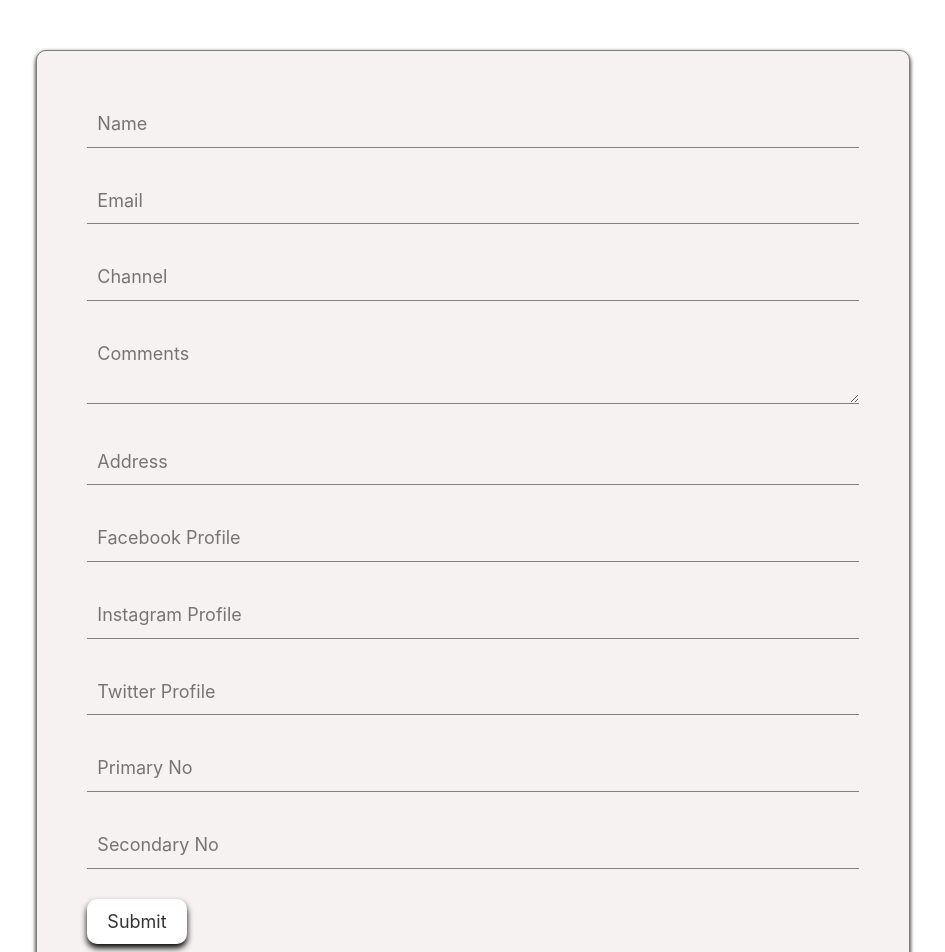
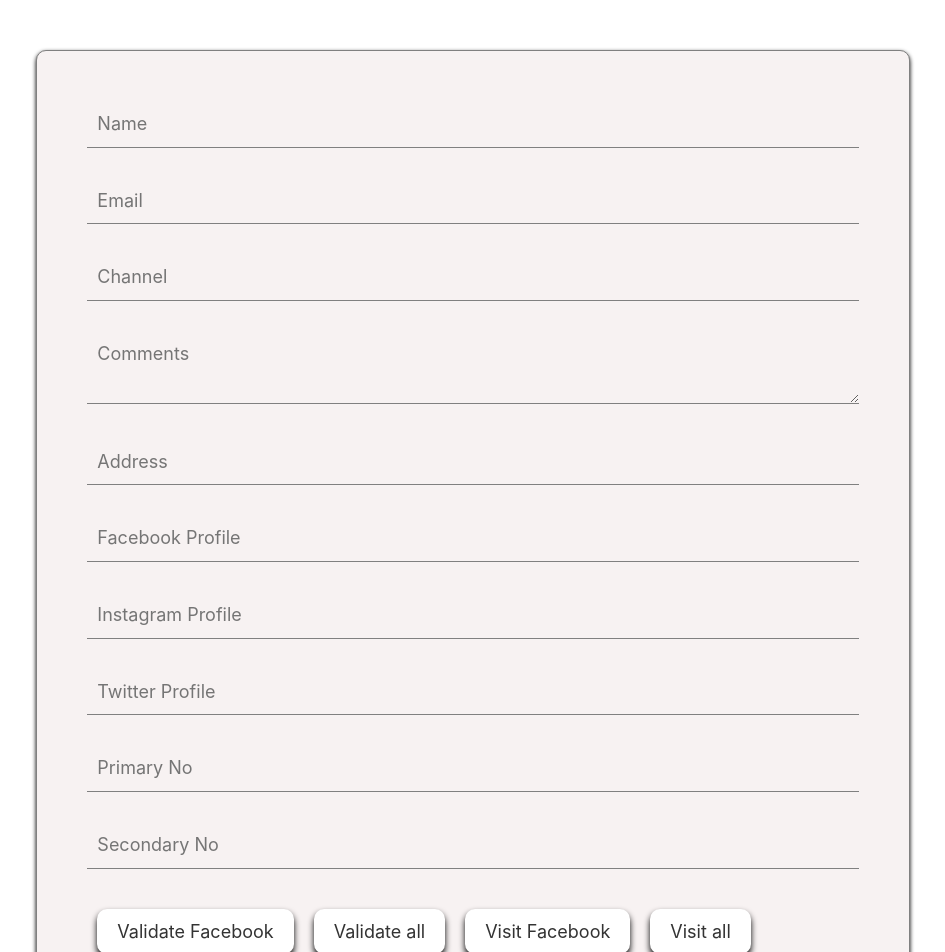
Before and after one commit to ashaytiwari/React-Redux-And-Formik, a React (Create React App) app: page / in a window 1280 px wide. Shown: the top 952 px of the page, without its empty margins (167-1112 px from the left). Built offline with nearby package versions, Linux system fonts and the light colour scheme.

Commit message:
Completed upto maually triggering validation

```diff
--- a/src/App.css
+++ b/src/App.css
@@ -27,6 +27,7 @@
     border: none;
     box-shadow: 0 4px 6px 0 black;
     font-size: 18px;
+    margin: 10px
 }
 .Youtube-form .form button:hover{
     box-shadow: 0 2px 4px 0 black;
--- a/src/components/YoutubeForm.js
+++ b/src/components/YoutubeForm.js
@@ -1,5 +1,5 @@
 import React from 'react'
-import { Formik, Form, Field, ErrorMessage, FieldArray} from 'formik'
+import { Formik, Form, Field, ErrorMessage, FieldArray } from 'formik'
 import * as Yup from 'yup'
 import TextError from './TextError'
 
@@ -31,6 +31,15 @@ const validationSchema = Yup.object({
     address: Yup.string().required('Required')
 })
 
+// Field level validation for social.facebook
+const validateFacebook = values => {
+    let error
+    if (!values) {
+        error = 'Required'
+    }
+    return error
+}
+
 function YoutubeForm() {
 
     return (
@@ -40,10 +49,14 @@ function YoutubeForm() {
                 <div className="col-md-2"></div>
 
                 <div className="col-md-8 form">
+                    {/* For manually triggering we pass form element as render props pattern */}
                     <Formik
                         initialValues={initialValues}
                         validationSchema={validationSchema}
                         onSubmit={onSubmit}>
+                        {
+                            formik => {
+                                return (
                                     <Form>
                                         <div className="formGroup">
                                             <Field
@@ -51,7 +64,7 @@ function YoutubeForm() {
                                                 id="name"
                                                 name="name"
                                                 placeholder="Name" />
-                                <ErrorMessage  name='name' component={TextError} />
+                                            <ErrorMessage name='name' component={TextError} />
                                         </div>
 
                                         <div className="formGroup">
@@ -60,7 +73,7 @@ function YoutubeForm() {
                                                 id="email"
                                                 name="email"
                                                 placeholder="Email" />
-                                <ErrorMessage  name='email'>
+                                            <ErrorMessage name='email'>
                                                 {
                                                     (errorMsg) => <div className="error"> {errorMsg} </div>
                                                 }
@@ -73,7 +86,7 @@ function YoutubeForm() {
                                                 id="channel"
                                                 name="channel"
                                                 placeholder="Channel" />
-                                <ErrorMessage  name='channel' component={TextError}/>
+                                            <ErrorMessage name='channel' component={TextError} />
                                         </div>
 
                                         <div className="formGroup">
@@ -83,18 +96,18 @@ function YoutubeForm() {
                                                 id="comments"
                                                 name="comments"
                                                 placeholder="Comments" />
-                                <ErrorMessage  name='comments' component={TextError}/>
+                                            <ErrorMessage name='comments' component={TextError} />
                                         </div>
 
                                         <div className="formGroup">
                                             <Field name="address">
                                                 {
                                                     props => {
-                                            const { field, form, meta} = props
+                                                        const { field, form, meta } = props
                                                         return (
                                                             <div>
                                                                 <input id="address" type="text" placeholder="Address" {...field} />
-                                                    {meta.touched && meta.error ? <div className="error">{meta.error}</div> : null }
+                                                                {meta.touched && meta.error ? <div className="error">{meta.error}</div> : null}
                                                             </div>
                                                         )
                                                     }
@@ -102,12 +115,15 @@ function YoutubeForm() {
                                             </Field>
                                         </div>
 
+                                        {/* Field level validation applied */}
                                         <div className="formGroup">
                                             <Field
                                                 type="text"
                                                 id="facebook"
                                                 name="social.facebook"
+                                                validate={validateFacebook}
                                                 placeholder="Facebook Profile" />
+                                            <ErrorMessage name="social.facebook" component={TextError} />
                                         </div>
 
                                         <div className="formGroup">
@@ -165,9 +181,25 @@ function YoutubeForm() {
                                 </FieldArray>
                             </div> */}
 
-
+                                        <button type="button" onClick={() => formik.validateField('social.facebook')}>Validate Facebook</button>
+                                        <button type="button" onClick={() => formik.validateForm()}>Validate all</button>
+                                        <button type="button" onClick={() => formik.setFieldTouched('social.facebook')}>Visit Facebook</button>
+                                        <button type="button" onClick={() => formik.setTouched({
+                                            name: true,
+                                            email: true,
+                                            channel: true,
+                                            comments: true,
+                                            address: true,
+                                            social: {
+                                                facebook: true
+                                            }
+                                        })}>Visit all</button>
                                         <button type="submit">Submit</button>
                                     </Form>
+                                )
+                            }
+                        }
+
                     </Formik>
                 </div>
 
```
Lines whose indentation alone changed are shown as unchanged.
